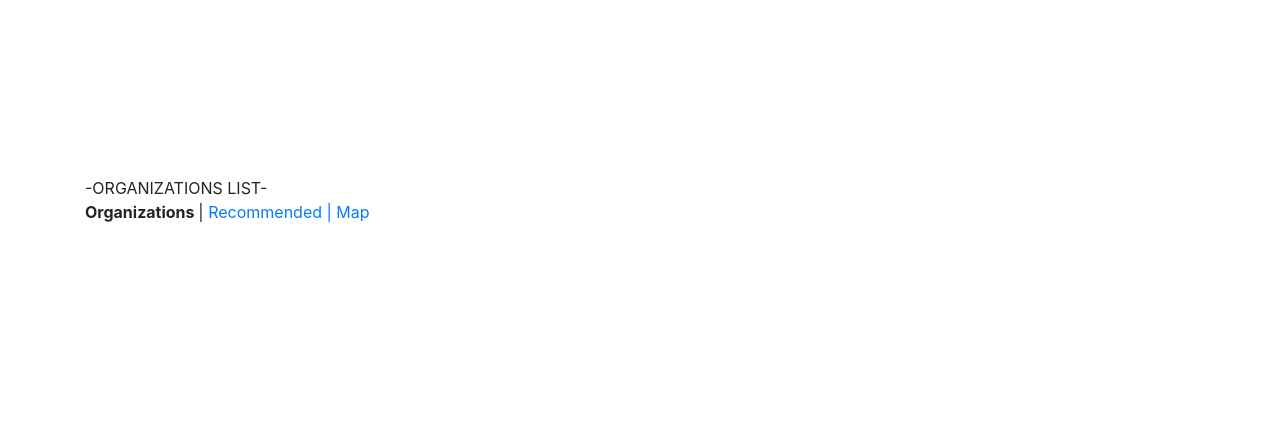
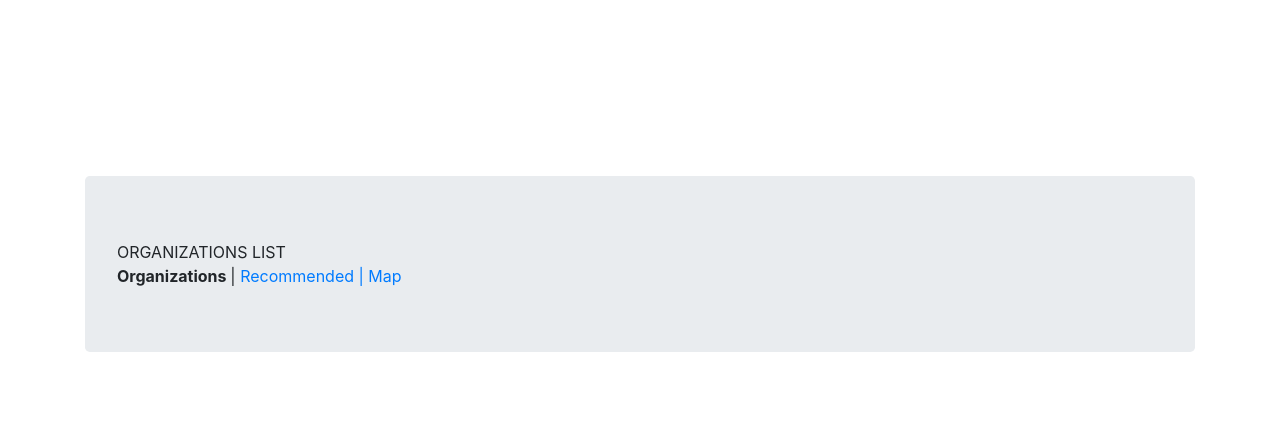
Before and after one commit to Delaware2016/team-2, a PHP site: page /events_list.php in a window 1280 px wide. Shown: the top 436 px of the page. Run offline with PHP 8.4, Linux system fonts and the light colour scheme; some libraries are stand-ins or nearby versions.

Commit message:
!!!Jumbotrons!!!!

```diff
--- a/html/event_creation.php
+++ b/html/event_creation.php
@@ -4,7 +4,8 @@
   <div class="container">
 
     <div class="starter-template">
-      -Create an event-
+    <div class="jumbotron">
+      Create an event
       <br>
       <b> Create An Event </b> | <a href= "your_events.html"> Your Events</a>
 
@@ -21,6 +22,7 @@
       <br>
       <input type="submit" value="Submit" onclick=redirect();>
       </form>
+      </div>
     </div><!--starter-template-->
   </div><!--container-->
 
--- a/html/events_list.php
+++ b/html/events_list.php
@@ -4,11 +4,12 @@
 <div class="container">
 
   <div class="starter-template">
-    -ORGANIZATIONS LIST-
+  <div class="jumbotron">
+    ORGANIZATIONS LIST
 		<br>
     <b> Organizations </b> | <a href= "list.html"> Recommended | </a>
 		<a href= "map.html"> Map</a>
-
+</div>
 <!-- put business list here -->
 </div>
 </div>
--- a/html/org_list.php
+++ b/html/org_list.php
@@ -12,7 +12,7 @@ $dbname = "mydb";
 
   <div class="starter-template">
   <div class="jumbotron">
-    -ORGANIZATIONS LIST-
+    ORGANIZATIONS LIST
 		<br>
     <b> Organizations </b> | <a href= "list.html"> Recommended | </a>
 		<a href= "map.html"> Map</a>
--- a/html/recommended_list.php
+++ b/html/recommended_list.php
@@ -3,11 +3,12 @@
 
     <div class="container">
         <div class="starter-template">
-
-          -RECOMMENDED-
+        <div class="jumbotron">
+          RECOMMENDED
       		<br>
           <a href = "businesslist.html"> Organizations |</a> <b> Recommended </b> |
       		<a href= "map.html"> Map</a>
+      		</div>
         </div>
     </div>
 
```
